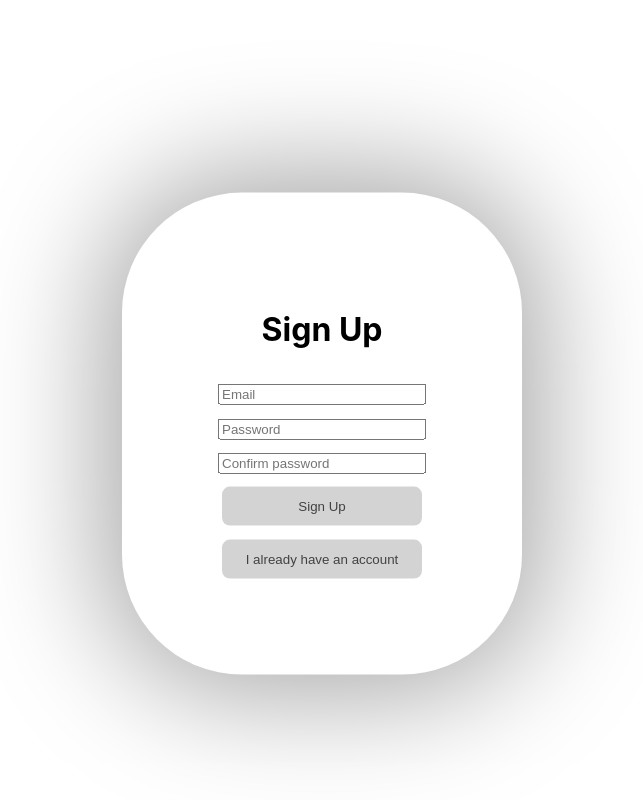
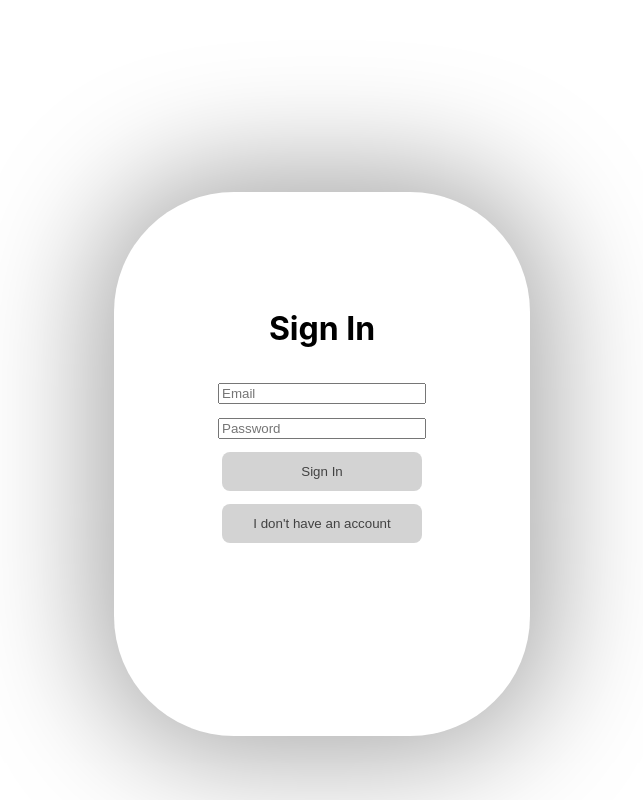
Before and after one commit to louischristner/eip-front-web-poc, a React (Create React App) app in the folder react-poc/: page / in a window 1280 px wide. Shown: the whole page, without its empty margins (318-961 px from the left). Built offline with nearby package versions, Linux system fonts and the light colour scheme.

Commit message:
Create SignIn & SignUp components

```diff
--- a/react-poc/src/components/App.tsx
+++ b/react-poc/src/components/App.tsx
@@ -1,59 +1,28 @@
 import React from 'react';
-import { InputField, InputButton } from './Inputs';
+import SignIn from './auth/SignIn';
+import SignUp from './auth/SignUp';
 import "../stylesheets/App.css";
 
 type State = {
-    email: string;
-    password: string;
-    confPassword: string;
+    signIn: boolean;
 };
 
 class App extends React.Component {
     state: State = {
-        email: '',
-        password: '',
-        confPassword: '',
+        signIn: true,
     };
 
-    changeEmail = (e: React.ChangeEvent<HTMLInputElement>): void => {
+    updateSignIn = (): void => {
         this.setState({
-            email: e.target.value,
+            signIn: !this.state.signIn
         });
     };
 
-    changePassword = (e: React.ChangeEvent<HTMLInputElement>): void => {
-        this.setState({
-            password: e.target.value,
-        });
-    };
-
-    changeConfPassword = (e: React.ChangeEvent<HTMLInputElement>): void => {
-        this.setState({
-            confPassword: e.target.value,
-        });
-    };
-
-    checkInputs = (): void => {
-        if (!!this.state.password && this.state.password === this.state.confPassword) {
-            console.log('Possible');
-        } else {
-            console.log('Impossible');
-        }
-    };
-
-    render() {
+    render(): React.ReactElement {
         return (
-            <div className="App">
-                <h1>Sign Up</h1>
-                <InputField type="email" value={this.state.email}
-                    placeholder="Email" onChange={this.changeEmail} />
-                <InputField type="password" value={this.state.password}
-                    placeholder="Password" onChange={this.changePassword} />
-                <InputField type="password" value={this.state.confPassword}
-                    placeholder="Confirm password" onChange={this.changeConfPassword} />
-                <InputButton text="Sign Up" onClick={this.checkInputs} />
-                <InputButton text="I already have an account" />
-            </div>
+            this.state.signIn
+                ? <SignIn updateSignIn={this.updateSignIn.bind(this)} />
+                : <SignUp updateSignIn={this.updateSignIn.bind(this)} />
         );
     }
 }
--- /dev/null
+++ b/react-poc/src/components/auth/SignIn.tsx
@@ -0,0 +1,55 @@
+import React from 'react';
+import { InputField, InputButton } from '../Inputs';
+import "../../stylesheets/App.css";
+
+type Props = {
+    updateSignIn: () => void;
+};
+
+type State = {
+    email: string;
+    password: string;
+};
+
+class SignIn extends React.Component<Props, State> {
+    state: State = {
+        email: '',
+        password: '',
+    };
+
+    changeEmail = (e: React.ChangeEvent<HTMLInputElement>): void => {
+        this.setState({
+            email: e.target.value,
+        });
+    };
+
+    changePassword = (e: React.ChangeEvent<HTMLInputElement>): void => {
+        this.setState({
+            password: e.target.value,
+        });
+    };
+
+    checkInputs = (): void => {
+        if (!!this.state.email && !!this.state.password) {
+            console.log('Possible');
+        } else {
+            console.log('Impossible');
+        }
+    };
+
+    render(): React.ReactElement {
+        return (
+            <div className="App">
+                <h1>Sign In</h1>
+                <InputField type="email" value={this.state.email}
+                    placeholder="Email" onChange={this.changeEmail} />
+                <InputField type="password" value={this.state.password}
+                    placeholder="Password" onChange={this.changePassword} />
+                <InputButton text="Sign In" onClick={this.checkInputs} />
+                <InputButton text="I don't have an account" onClick={this.props.updateSignIn} />
+            </div>
+        );
+    }
+}
+
+export default SignIn;
--- /dev/null
+++ b/react-poc/src/components/auth/SignUp.tsx
@@ -0,0 +1,65 @@
+import React from 'react';
+import { InputField, InputButton } from '../Inputs';
+import "../../stylesheets/App.css";
+
+type Props = {
+    updateSignIn: () => void;
+};
+
+type State = {
+    email: string;
+    password: string;
+    confPassword: string;
+};
+
+class SignUp extends React.Component<Props, State> {
+    state: State = {
+        email: '',
+        password: '',
+        confPassword: '',
+    };
+
+    changeEmail = (e: React.ChangeEvent<HTMLInputElement>): void => {
+        this.setState({
+            email: e.target.value,
+        });
+    };
+
+    changePassword = (e: React.ChangeEvent<HTMLInputElement>): void => {
+        this.setState({
+            password: e.target.value,
+        });
+    };
+
+    changeConfPassword = (e: React.ChangeEvent<HTMLInputElement>): void => {
+        this.setState({
+            confPassword: e.target.value,
+        });
+    };
+
+    checkInputs = (): void => {
+        if (!!this.state.email && !!this.state.password && this.state.password === this.state.confPassword) {
+            console.log('Possible');
+        } else {
+            console.log('Impossible');
+        }
+    };
+
+    render(): React.ReactElement {
+        return (
+            <div className="App">
+                <h1>Sign Up</h1>
+                <InputField type="email" value={this.state.email}
+                    placeholder="Email" onChange={this.changeEmail} />
+                <InputField type="password" value={this.state.password}
+                    placeholder="Password" onChange={this.changePassword} />
+                <InputField type="password" value={this.state.confPassword}
+                    placeholder="Confirm password" onChange={this.changeConfPassword} />
+                <InputButton text="Sign Up" onClick={this.checkInputs} />
+                <InputButton text="I already have an account" onClick={this.props.updateSignIn} />
+            </div>
+        );
+    }
+}
+
+export default SignUp;
--- a/react-poc/src/stylesheets/App.css
+++ b/react-poc/src/stylesheets/App.css
@@ -1,15 +1,12 @@
 .App {
     text-align: center;
     margin: 0 auto;
-    transform: perspective(1px) translateY(40%);
-    height: fit-content;
-    width: fit-content;
-    padding: 6em;
+    margin-top: 12em;
+    padding-top: 6em;
+    height: 28em;
+    width: 26em;
     border-radius: 120px;
     box-shadow: 0px 0px 120px 20px rgba(0,0,0,0.35);
-    /* -webkit-box-shadow: -2px -1px 15px 7px rgba(0,0,0,0.5);
-    -moz-box-shadow: -3px -2px 30px 14px rgba(0,0,0,0.425);
-    box-shadow: -4px -3px 45px 21px rgba(0,0,0,0.35); */
 }
 
 .App button {
```
